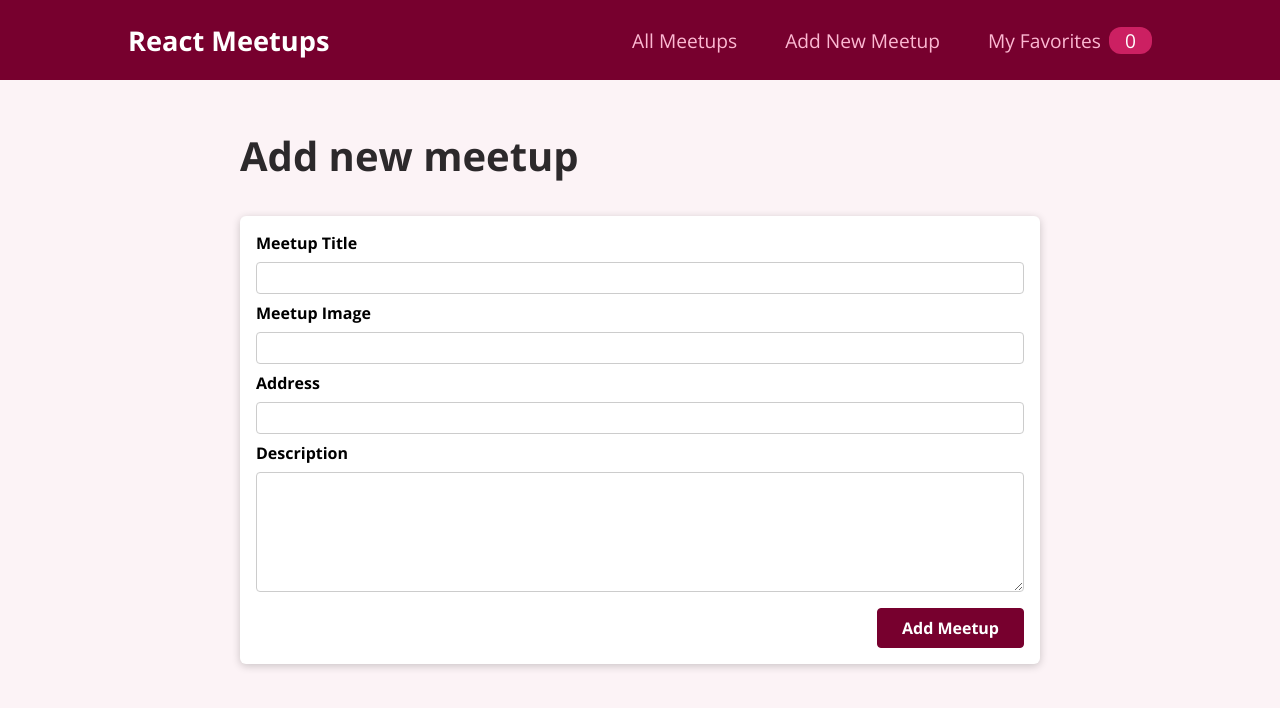
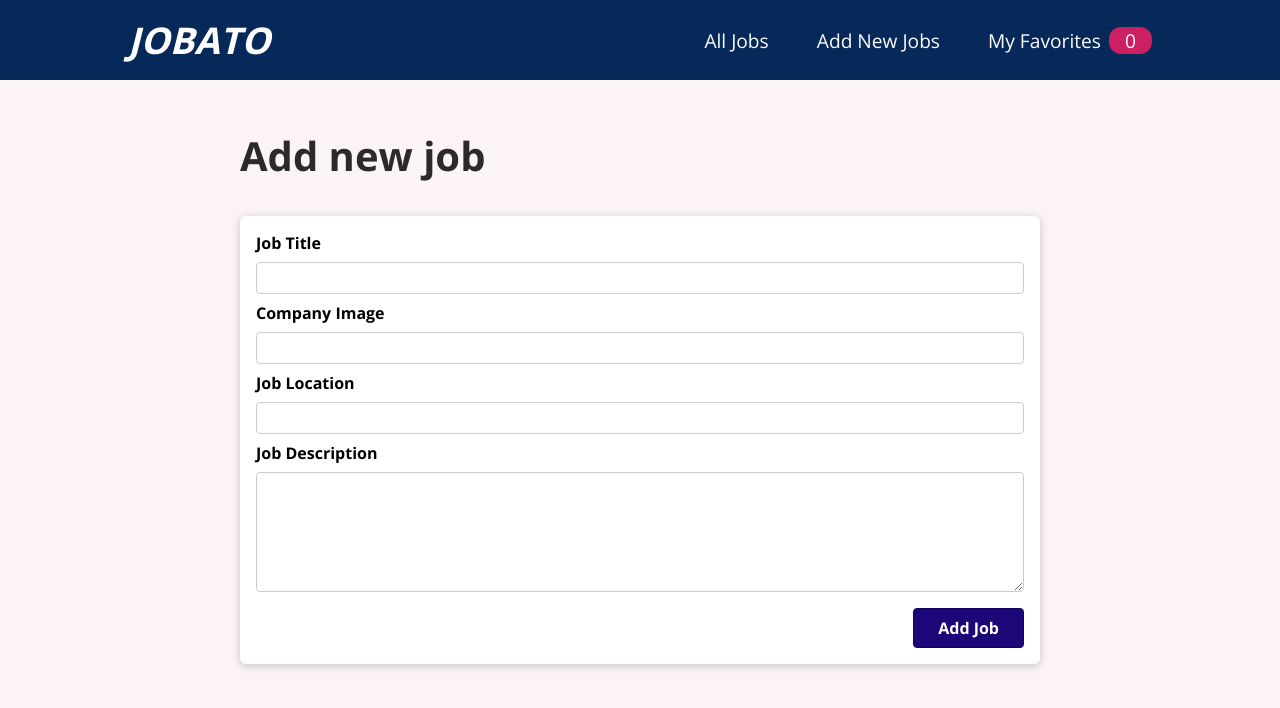
Before and after one commit to zenimtiazz/JobApp, a React (Create React App) app: page /new-meetup in a window 1280 px wide. Shown: the top 708 px of the page. Built offline with nearby package versions, Linux system fonts and the light colour scheme.

Commit message:
Firebase databse added and more changes

```diff
--- a/public/index.html
+++ b/public/index.html
@@ -2,16 +2,16 @@
 <html lang="en">
   <head>
     <meta charset="utf-8" />
-    <link rel="icon" href="%PUBLIC_URL%/favicon.ico" />
+    <link rel="icon" href="%PUBLIC_URL%/favicon.jpeg" />
     <meta name="viewport" content="width=device-width, initial-scale=1" />
     <meta name="theme-color" content="#000000" />
     <meta
       name="description"
       content="Web site created using create-react-app"
     />
-    <link rel="apple-touch-icon" href="%PUBLIC_URL%/logo192.png" />
+    <link rel="apple-touch-icon" href="%PUBLIC_URL%/favicon.webp" />
     <link rel="manifest" href="%PUBLIC_URL%/manifest.json" />
-    <title>React App</title>
+    <title>JOBATO</title>
   </head>
   <body>
     <noscript>You need to enable JavaScript to run this app.</noscript>
--- a/src/components/layout/MainNavigation.js
+++ b/src/components/layout/MainNavigation.js
@@ -9,14 +9,14 @@ function MainNavigation() {
 
   return (
     <header className={classes.header}>
-      <div className={classes.logo}>React Meetups</div>
+      <div className={classes.logo}>JOBATO</div>
       <nav>
         <ul>
           <li>
-            <Link to='/'>All Meetups</Link>
+            <Link to='/'>All Jobs</Link>
           </li>
           <li>
-            <Link to='/new-meetup'>Add New Meetup</Link>
+            <Link to='/new-meetup'>Add New Jobs</Link>
           </li>
           <li>
             <Link to='/favorites'>
--- a/src/components/layout/MainNavigation.module.css
+++ b/src/components/layout/MainNavigation.module.css
@@ -4,14 +4,15 @@
     display: flex;
     align-items: center;
     justify-content: space-between;
-    background-color: #77002e;
+    background-color: #072959;
     padding: 0 10%;
   }
 
   .logo {
-    font-size: 1.7rem;
+    font-size: 2.3rem;
     color: white;
     font-weight: bold;
+    font-style: italic;
   }
 
   .header ul {
@@ -29,7 +30,7 @@
   .header a {
     text-decoration: none;
     font-size: 1.2rem;
-    color: #fcb8d2;
+    color: #fcfcfc;
   }
 
   .header a:hover,
--- a/src/components/meetups/NewMeetupForm.js
+++ b/src/components/meetups/NewMeetupForm.js
@@ -26,23 +26,23 @@ const NewMeetupForm = (props) => {
   return <Card>
 <form className = {classes.form} onSubmit={submitHandler}>
     <div className={classes.control}>
-        <label htmlFor="title">Meetup Title</label>
+        <label htmlFor="title">Job Title</label>
         <input type="text" required id="title" ref={titleInputRef} />
     </div>
     <div className={classes.control}>
-        <label htmlFor="image">Meetup Image</label>
+        <label htmlFor="image">Company Image</label>
         <input type="url" required id="image" ref={imageInputRef}/>
     </div>
     <div className={classes.control}>
-        <label htmlFor="address">Address</label>
+        <label htmlFor="address">Job Location</label>
         <input type="text" required id="address" ref={addressInputRef}/>
     </div>
     <div className={classes.control}>
-        <label htmlFor="description">Description</label>
+        <label htmlFor="description">Job Description</label>
     <textarea id="description" required rows='5' ref={descriptionInputRef}></textarea>
   </div>
 <div className={classes.actions}>
-    <button>Add Meetup</button>
+    <button>Add Job</button>
 </div>
 
 </form>
--- a/src/components/meetups/NewMeetupForm.module.css
+++ b/src/components/meetups/NewMeetupForm.module.css
@@ -30,10 +30,10 @@
   .actions button {
     font: inherit;
     cursor: pointer;
-    background-color: #77002e;
+    background-color: #1d0678;
     color: white;
     padding: 0.5rem 1.5rem;
-    border: 1px solid #77002e;
+    border: 1px solid #0e0160;
     border-radius: 4px;
     font-weight: bold;
   }
--- a/src/pages/AllMeetups.js
+++ b/src/pages/AllMeetups.js
@@ -55,7 +55,7 @@ const AllMeetups = () => {
     </section>
   }
   return (<section>
-     <h1 align='center'>All meetups</h1>
+     <h1 align='center'>All Jobs</h1>
      {/* <ul>
       {DUMMY_DATA.map((meetup)=>
       {return <li key={meetup.id}>{meetup.title}</li>})}
--- a/src/pages/NewMeetup.js
+++ b/src/pages/NewMeetup.js
@@ -18,7 +18,7 @@ fetch('https://react-meetups-7d806-default-rtdb.firebaseio.com/meetups.json',
 });
   }
   return (<section>
-     <h1>  Add new meetup </h1>
+     <h1>  Add new job </h1>
      <NewMeetupForm onAddMeetup={addMeetupHandler}/>
   </section>)
 };
```
Also changed, not shown: public/favicon.jpeg (added), 1 other file (tests, documents, lock files or other folders).
